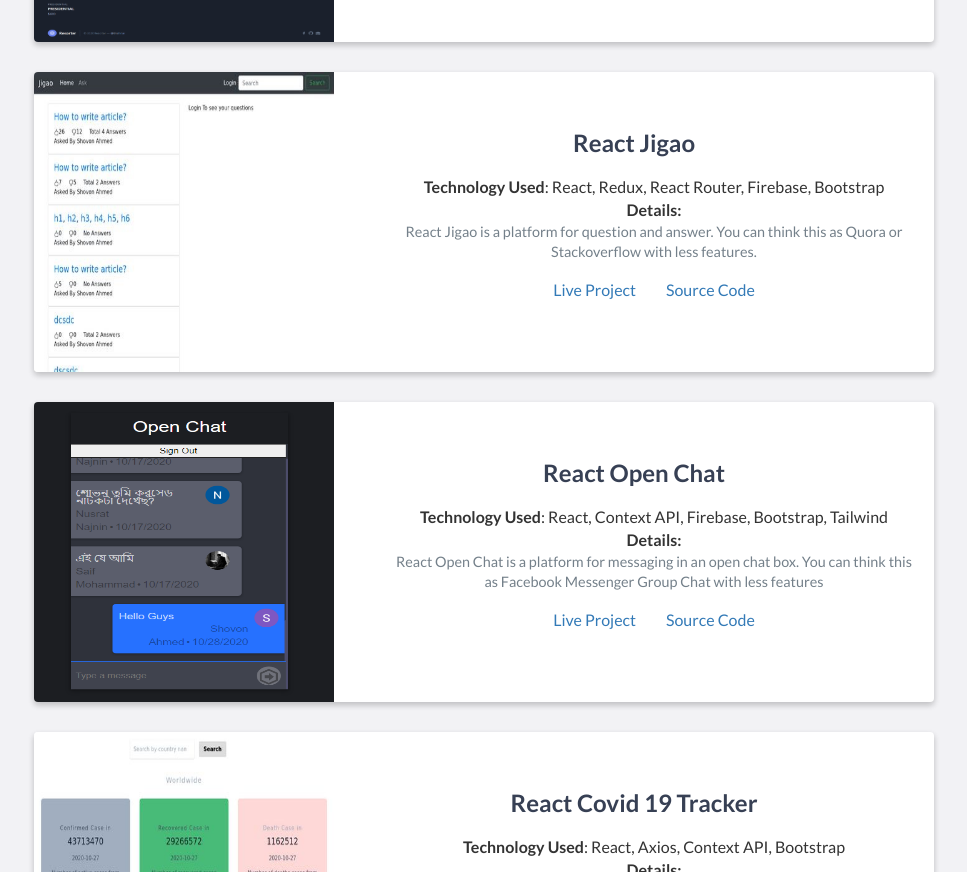
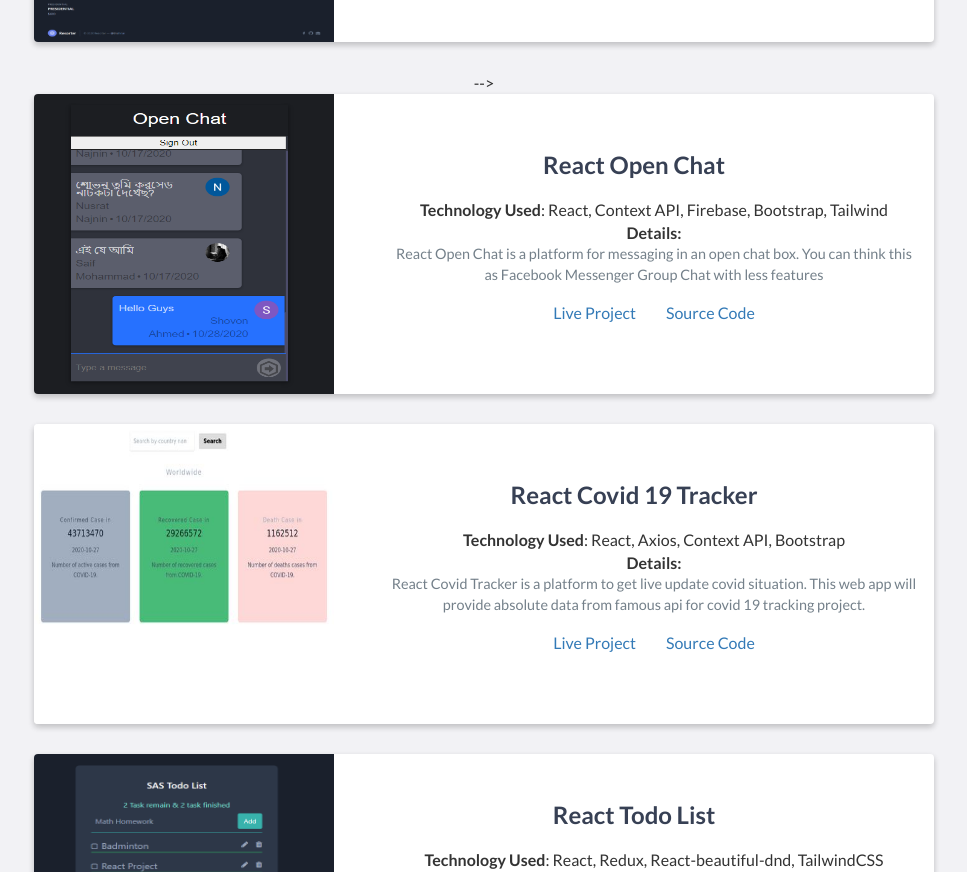
Before and after one commit to shahriar-programmer/Shahriar-Ahmed-Shovon, a website: page index.html in a window 1280 px wide. Shown: the part 1877-2749 px from the top of the page, without its empty margins (156-1123 px from the left). Drawn offline with nearby package versions, Linux system fonts and the light colour scheme.

Commit message:
Removed React Jigao Project

```diff
--- a/index.html
+++ b/index.html
@@ -143,12 +143,12 @@
                     </div>
                     <!-- End .project-info -->
                 </div>
-                <div class="project shadow-large">
+               <!--  <div class="project shadow-large">
                     <div class="project-image">
                         <img class="project-thumb" src="images/jigao.jfif" />
                     </div>
                     <!-- End .project-image -->
-                    <div class="project-info">
+                    <!-- <div class="project-info">
                         <h3 style="font-weight: bold;">React Jigao</h3>
                         <p>
                             <ul style="list-style-type:none;">
@@ -163,10 +163,10 @@
                             <li><a style="margin: 0 15px; text-decoration: none;" href="https://jigao.netlify.app/">Live Project</a></li>
                             <li><a style="margin: 0 15px; text-decoration: none;" href="https://github.com/shahriar-programmer/react-jigao">Source Code</a></li>
                         </ul>
-                    </div>
+                    </div> -->
                     <!-- End .project-info -->
-                </div>
-                <!-- End .project -->
+                <!-- </div> -->
+                <!-- End .project --> -->
                 <div class="project shadow-large">
                     <div class="project-image">
                         <img class="project-thumb" src="images/open-chat.PNG" />
```
